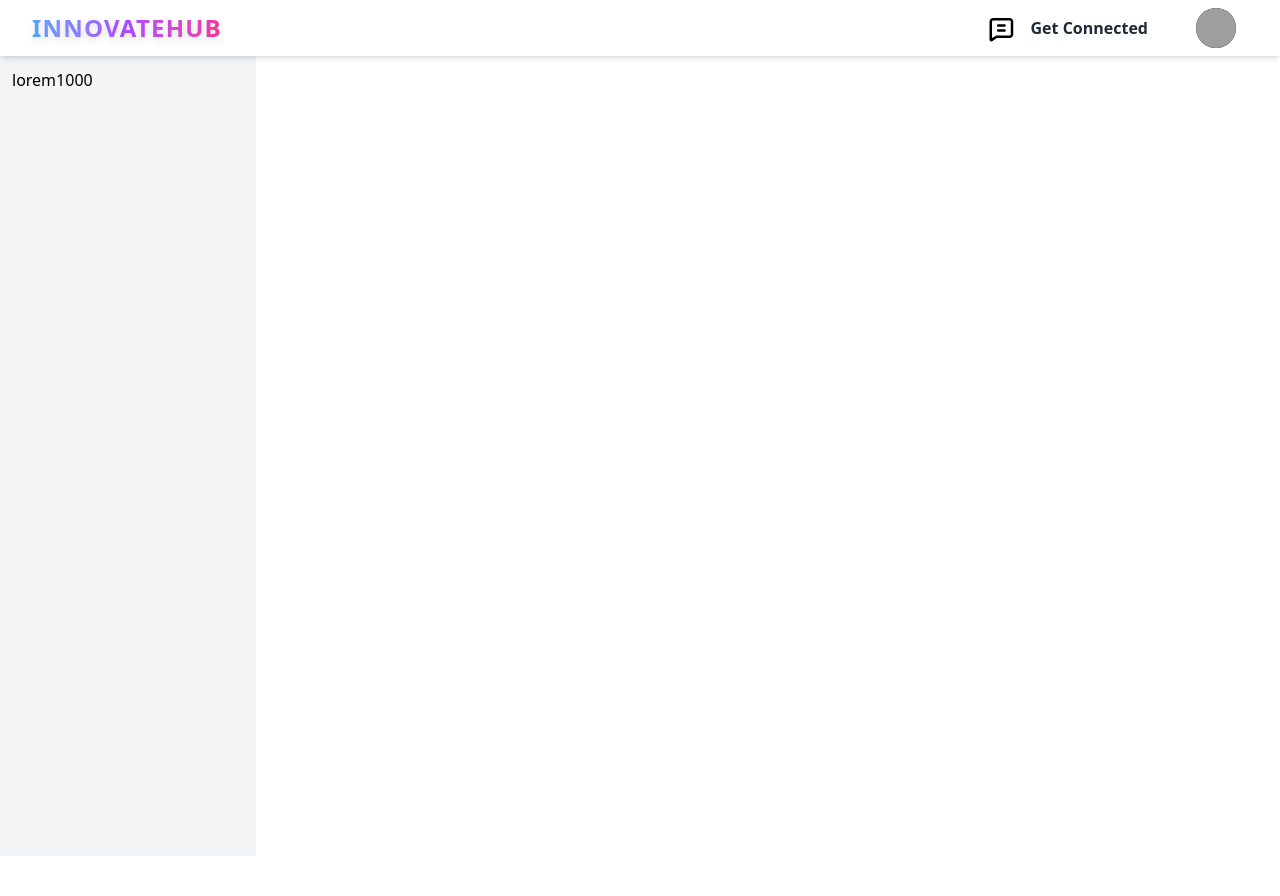
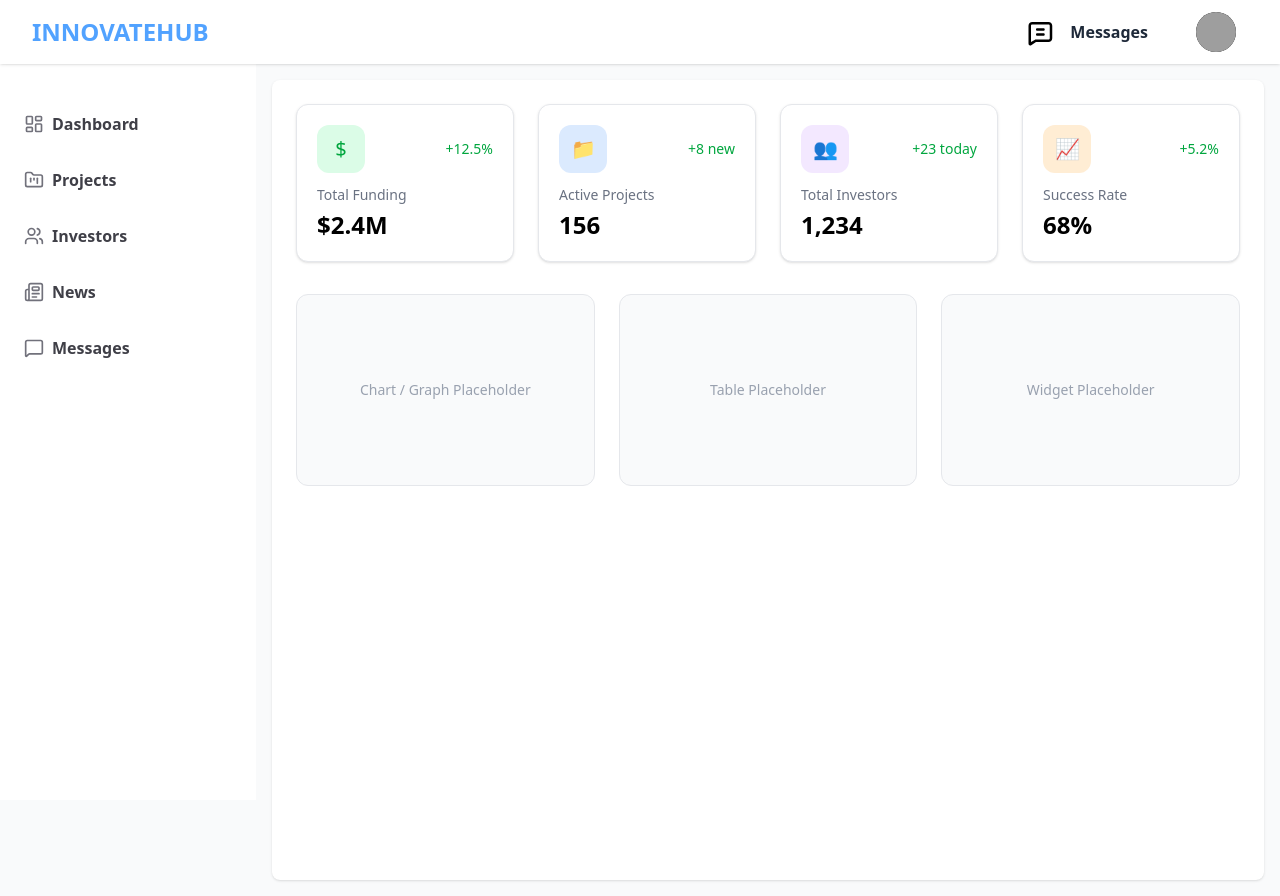
Before and after one commit to sonkamblesahil/InnovateHub, a React app in the folder frontend/: page / in a window 1280 px wide. Before the commit the page ends 800 px from the top, so only its background shows below. Built offline with nearby package versions, Linux system fonts and the light colour scheme; grey boxes are pictures that could not be loaded; the HTML template or start-up script is replaced by a standard one.

Commit message:
add proper routes

```diff
--- a/frontend/package.json
+++ b/frontend/package.json
@@ -11,6 +11,7 @@
   },
   "dependencies": {
     "@tailwindcss/vite": "^4.1.16",
+    "lucide-react": "^0.548.0",
     "react": "^19.1.1",
     "react-dom": "^19.1.1",
     "react-router-dom": "^7.9.5",
--- a/frontend/src/App.jsx
+++ b/frontend/src/App.jsx
@@ -1,40 +1,30 @@
-import React from 'react';
-import { BrowserRouter as Router, Routes, Route } from 'react-router-dom';
-import HomePage from './pages/HomePage.jsx';
-import NewsPage from './pages/NewsPage.jsx';
-import ProjectsPage from './pages/ProjectPage.jsx'; // ensure correct file name
-import ProfilePage from './pages/ProfilePage.jsx';
-import InvestorsPage from './pages/InvestorsPage.jsx';
-import NavBar from './components/NavBar.jsx';
-import SideBar from './components/SideBar.jsx';
+import { Routes, Route } from "react-router-dom";
+import Sidebar from "./components/SideBar.jsx";
+import NavBar from "./components/NavBar.jsx";
+import HomePage from "./pages/HomePage.jsx";
+import ProjectsPage from "./pages/ProjectPage.jsx";
+import InvestorsPage from "./pages/InvestorsPage.jsx";
+import NewsPage from "./pages/NewsPage.jsx";
 
-const App = () => {
+function App() {
   return (
-    <Router>
-      <div className="flex flex-col h-screen">
-        {/* Top Navbar */}
+    <div className="min-h-screen bg-gray-50">
       <NavBar />
-
-        <div className="flex flex-1">
-          {/* Sidebar (hidden on small screens) */}
-          <div className="hidden md:block w-[20vw] bg-gray-100 fixed h-full top-14">
-            <SideBar />
+      <div className="flex pt-16">
+        <div className="hidden md:block w-[20vw] fixed h-[calc(100vh-4rem)]">
+          <Sidebar />
         </div>
-
-          {/* Main Content */}
-          <div className="flex-1 ">
+        <div className="w-full h-full md:ml-[20vw] p-4">
           <Routes>
             <Route path="/" element={<HomePage />} />
+            <Route path="/projects" element={<ProjectsPage />} />
+            <Route path="/investors" element={<InvestorsPage />} />
             <Route path="/news" element={<NewsPage />} />
-              <Route path="/projects" element={<ProjectsPage />} />
-              <Route path="/profile" element={<ProfilePage />} />
-              <Route path="/investors" element={<InvestorsPage />} />
           </Routes>
         </div>
       </div>
     </div>
-    </Router>
   );
-};
+}
 
 export default App;
--- a/frontend/src/components/NavBar.jsx
+++ b/frontend/src/components/NavBar.jsx
@@ -3,10 +3,10 @@ import chatIcon from "../assets/icons/chat-svgrepo-com.svg";
 
 export const NavBar = () => {
   return (
-    <nav className="fixed top-0 left-0 w-full h-14 bg-white flex justify-between items-center shadow-md px-4 md:px-8 z-50">
+    <nav className="fixed top-0 left-0 w-full h-16 bg-white flex justify-between items-center shadow-sm px-4 md:px-8 z-50">
       {/* --- Logo (hidden on small screens) --- */}
-      <div className="hidden md:flex items-center justify-center">
-        <h1 className="text-transparent bg-clip-text bg-gradient-to-r from-blue-400 via-purple-500 to-pink-500 font-extrabold text-2xl md:text-2xl tracking-wider drop-shadow-md">
+      <div className=" lg:flex md:flex items-center justify-center">
+        <h1 className=" text-blue-400 font-extrabold text-2xl md:text-2xl ">
           INNOVATEHUB
         </h1>
       </div>
@@ -21,7 +21,7 @@ export const NavBar = () => {
             className="w-10 h-10"
           />
           <h2 className=" hidden sm:block ml-1 text-sm sm:text-base font-bold text-gray-800">
-            Get Connected
+            Messages
           </h2>
         </div>
 
--- a/frontend/src/components/SideBar.jsx
+++ b/frontend/src/components/SideBar.jsx
@@ -1,11 +1,52 @@
-import React from 'react'
+import React from "react";
+import {
+  LayoutDashboard,
+  FolderKanban,
+  Users,
+  Newspaper,
+  MessageSquare,
+  Handshake,
+} from "lucide-react";
+import { useNavigate } from "react-router-dom";
 
-const SideBar = () => {
+const Sidebar = () => {
+  const navigate = useNavigate();
   return (
-    <div className='p-3'>
-       lorem1000
+    <div className="h-full w-full bg-white">
+      <ul className="px-4 pt-10 space-y-4">
+        <li
+          className="flex items-center text-zinc-700 gap-2 hover:text-blue-700 hover:bg-blue-100 cursor-pointer font-bold h-10 rounded-md p-2"
+          onClick={() => navigate("/")}
+        >
+          <LayoutDashboard size={20} className="text-zinc-500" /> Dashboard
+        </li>
+        <li
+          className="flex items-center gap-2 text-zinc-700 hover:text-blue-700 hover:bg-blue-100 cursor-pointer font-bold h-10 rounded-md p-2"
+          onClick={() => navigate("/projects")}
+        >
+          <FolderKanban size={20} className="text-zinc-500" /> Projects
+        </li>
+        <li
+          className="flex items-center gap-2 text-zinc-700 hover:text-blue-700 hover:bg-blue-100 cursor-pointer font-bold h-10 rounded-md p-2"
+          onClick={() => navigate("/investors")}
+        >
+          <Users size={20} className="text-zinc-500" /> Investors
+        </li>
+        <li
+          className="flex items-center gap-2 text-zinc-700 hover:text-blue-700 hover:bg-blue-100 cursor-pointer font-bold h-10 rounded-md p-2"
+          onClick={() => navigate("/news")}
+        >
+          <Newspaper size={20} className="text-zinc-500" /> News
+        </li>
+        <li
+          className="flex items-center gap-2 text-zinc-700 hover:text-blue-700 hover:bg-blue-100 cursor-pointer font-bold h-10 rounded-md p-2"
+          onClick={() => navigate("/messages")}
+        >
+          <MessageSquare size={20} className="text-zinc-500" /> Messages
+        </li>
+      </ul>
     </div>
-  )
-}
+  );
+};
 
-export default SideBar
+export default Sidebar;
--- a/frontend/src/main.jsx
+++ b/frontend/src/main.jsx
@@ -1,13 +1,13 @@
-import { StrictMode } from 'react'
-import { createRoot } from 'react-dom/client'
-import './index.css'
-import { BrowserRouter } from 'react-router-dom'
-import App from './App.jsx'
+import { StrictMode } from "react";
+import { createRoot } from "react-dom/client";
+import "./index.css";
+import { BrowserRouter } from "react-router-dom";
+import App from "./App.jsx";
 
-createRoot(document.getElementById('root')).render(
-
+createRoot(document.getElementById("root")).render(
   <StrictMode>
-    <App />
+    <BrowserRouter>
+      <App />
+    </BrowserRouter>
   </StrictMode>
-
-)
+);
--- a/frontend/src/pages/HomePage.jsx
+++ b/frontend/src/pages/HomePage.jsx
@@ -1,11 +1,74 @@
-import React from 'react'
+import React from "react";
 
 const HomePage = () => {
   return (
-    <div>
-      HomePage
+    <div className="bg-white rounded-lg min-h-screen shadow p-4 sm:p-6 overflow-auto">
+      {/* Stats Cards Section */}
+      <div className="grid grid-cols-2 sm:grid-cols-2 xl:grid-cols-4 gap-4 sm:gap-6">
+        {/* Total Funding */}
+        <div className="bg-white rounded-xl p-5 border border-gray-200 shadow-sm hover:shadow-md transition-shadow">
+          <div className="flex items-center justify-between mb-3">
+            <div className="w-12 h-12 rounded-xl bg-green-100 flex items-center justify-center">
+              <span className="text-green-600 text-xl">$</span>
+            </div>
+            <span className="text-green-600 text-sm font-medium">+12.5%</span>
+          </div>
+          <h3 className="text-gray-500 text-sm">Total Funding</h3>
+          <p className="text-2xl font-semibold mt-1">$2.4M</p>
+        </div>
+
+        {/* Active Projects */}
+        <div className="bg-white rounded-xl p-5 border border-gray-200 shadow-sm hover:shadow-md transition-shadow">
+          <div className="flex items-center justify-between mb-3">
+            <div className="w-12 h-12 rounded-xl bg-blue-100 flex items-center justify-center">
+              <span className="text-blue-600 text-xl">📁</span>
+            </div>
+            <span className="text-green-600 text-sm font-medium">+8 new</span>
+          </div>
+          <h3 className="text-gray-500 text-sm">Active Projects</h3>
+          <p className="text-2xl font-semibold mt-1">156</p>
+        </div>
+
+        {/* Total Investors */}
+        <div className="bg-white rounded-xl p-5 border border-gray-200 shadow-sm hover:shadow-md transition-shadow">
+          <div className="flex items-center justify-between mb-3">
+            <div className="w-12 h-12 rounded-xl bg-purple-100 flex items-center justify-center">
+              <span className="text-purple-600 text-xl">👥</span>
+            </div>
+            <span className="text-green-600 text-sm font-medium">+23 today</span>
+          </div>
+          <h3 className="text-gray-500 text-sm">Total Investors</h3>
+          <p className="text-2xl font-semibold mt-1">1,234</p>
+        </div>
+
+        {/* Success Rate */}
+        <div className="bg-white rounded-xl p-5 border border-gray-200 shadow-sm hover:shadow-md transition-shadow">
+          <div className="flex items-center justify-between mb-3">
+            <div className="w-12 h-12 rounded-xl bg-orange-100 flex items-center justify-center">
+              <span className="text-orange-600 text-xl">📈</span>
+            </div>
+            <span className="text-green-600 text-sm font-medium">+5.2%</span>
+          </div>
+          <h3 className="text-gray-500 text-sm">Success Rate</h3>
+          <p className="text-2xl font-semibold mt-1">68%</p>
+        </div>
+      </div>
+
+      {/* Extra Dashboard Section */}
+      <div className="grid grid-cols-1 md:grid-cols-2 xl:grid-cols-3 gap-4 sm:gap-6 mt-8">
+        {/* Placeholder for charts, tables, or widgets */}
+        <div className="bg-gray-50 rounded-xl border border-gray-200 h-48 flex items-center justify-center text-gray-400 text-sm">
+          Chart / Graph Placeholder
+        </div>
+        <div className="bg-gray-50 rounded-xl border border-gray-200 h-48 flex items-center justify-center text-gray-400 text-sm">
+          Table Placeholder
+        </div>
+        <div className="bg-gray-50 rounded-xl border border-gray-200 h-48 flex items-center justify-center text-gray-400 text-sm">
+          Widget Placeholder
+        </div>
+      </div>
     </div>
-  )
-}
+  );
+};
 
-export default HomePage
+export default HomePage;
--- a/frontend/src/pages/InvestorsPage.jsx
+++ b/frontend/src/pages/InvestorsPage.jsx
@@ -1,11 +1,29 @@
-import React from 'react'
+import React from "react";
 
 const InvestorsPage = () => {
   return (
-    <div>
-      Investorspage
+    <div className="bg-white rounded-lg shadow p-6">
+      <h1 className="text-2xl font-bold text-gray-800 mb-4">Investors</h1>
+      <div className="grid grid-cols-1 md:grid-cols-2 lg:grid-cols-3 gap-6">
+        {/* Investor cards */}
+        <div className="bg-white rounded-lg shadow-sm border border-gray-200 p-4">
+          <div className="flex items-center mb-4">
+            <div className="w-12 h-12 bg-gray-200 rounded-full mr-4"></div>
+            <div>
+              <h3 className="text-lg font-semibold text-gray-800">
+                Investor Name
+              </h3>
+              <p className="text-sm text-gray-600">Investment Focus</p>
+            </div>
+          </div>
+          <p className="text-gray-600 mb-4">Investor bio and interests...</p>
+          <button className="w-full px-4 py-2 bg-blue-600 text-white rounded hover:bg-blue-700">
+            Connect
+          </button>
+        </div>
+      </div>
     </div>
-  )
-}
+  );
+};
 
-export default InvestorsPage
+export default InvestorsPage;
--- a/frontend/src/pages/ProfilePage.jsx
+++ b/frontend/src/pages/ProfilePage.jsx
@@ -3,7 +3,7 @@ import React from 'react'
 const ProfilePage = () => {
   return (
     <div>
-      profilePage
+      Profile Page
     </div>
   )
 }
--- a/frontend/src/pages/ProjectPage.jsx
+++ b/frontend/src/pages/ProjectPage.jsx
@@ -1,11 +1,26 @@
-import React from 'react'
+import React from "react";
 
 const ProjectPage = () => {
   return (
-    <div>
-      Projects Page
+    <div className="bg-white rounded-lg shadow p-6">
+      <h1 className="text-2xl font-bold text-gray-800 mb-4">Projects</h1>
+      <div className="grid grid-cols-1 md:grid-cols-2 lg:grid-cols-3 gap-6">
+        {/* Project cards */}
+        <div className="bg-white rounded-lg shadow-sm border border-gray-200 p-4">
+          <h3 className="text-lg font-semibold text-gray-800 mb-2">
+            Project Title
+          </h3>
+          <p className="text-gray-600 mb-4">Project description goes here...</p>
+          <div className="flex justify-between items-center">
+            <span className="text-sm text-blue-600">Technology</span>
+            <button className="px-4 py-2 bg-blue-600 text-white rounded hover:bg-blue-700">
+              View Details
+            </button>
+          </div>
+        </div>
+      </div>
     </div>
-  )
-}
+  );
+};
 
-export default ProjectPage
+export default ProjectPage;
```
Also changed, not shown: frontend/src/pages/NewsPage.jsx (+23 -6 lines), 1 other file (tests, documents, lock files or other folders). Lines whose indentation alone changed are shown as unchanged.
